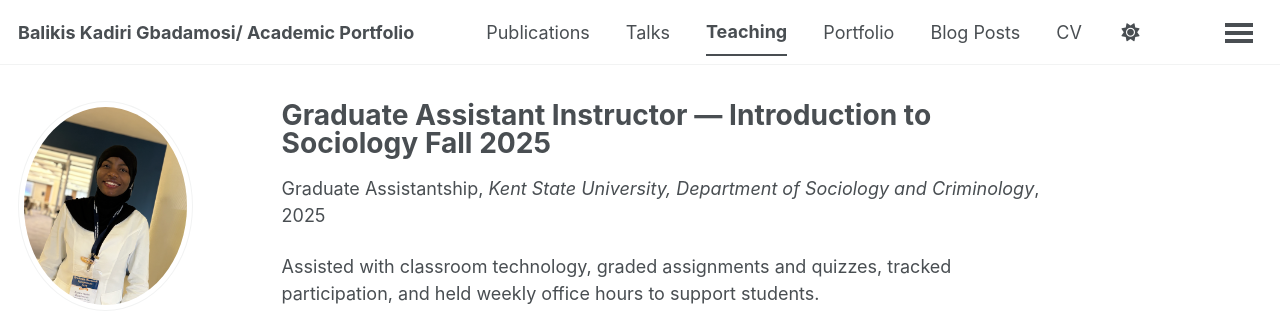
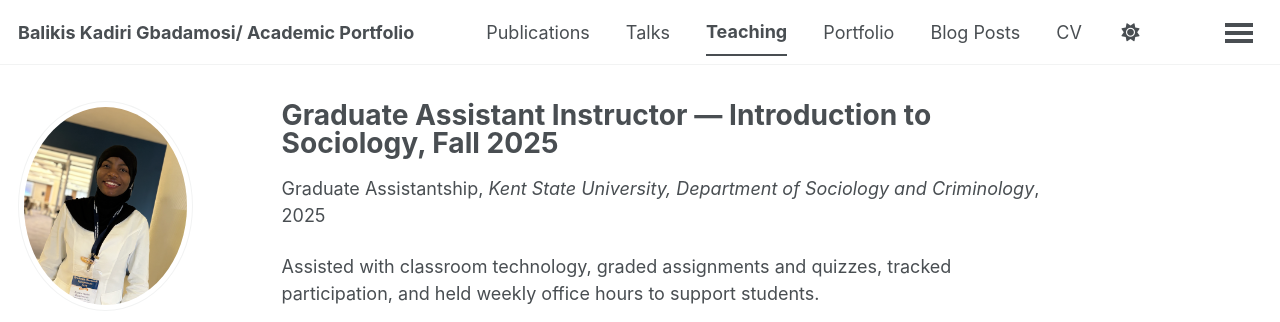
Before and after one commit to balikis-Gbadamosi/balikis-Gbadamosi.github.io, a Jekyll site: the page built from _teaching/2025-fall-GAI-goar.md, in a window 1280 px wide. Shown: the top 322 px of the page. Built offline with Jekyll 4.4.1, drawn with Linux system fonts in a browser that asks for light colours; some web fonts are replaced; a script bundle is joined from its source files by our own code; library files that are not in the unit come from our copies.

```diff
--- a/_teaching/2025-fall-GAI-goar.md
+++ b/_teaching/2025-fall-GAI-goar.md
@@ -1,5 +1,5 @@
 ---
-title: "Graduate Assistant Instructor — Introduction to Sociology Fall 2025"
+title: "Graduate Assistant Instructor — Introduction to Sociology, Fall 2025"
 collection: teaching
 type: "Graduate Assistantship"
 permalink: /teaching/2025-fall-GAI-goar
```
